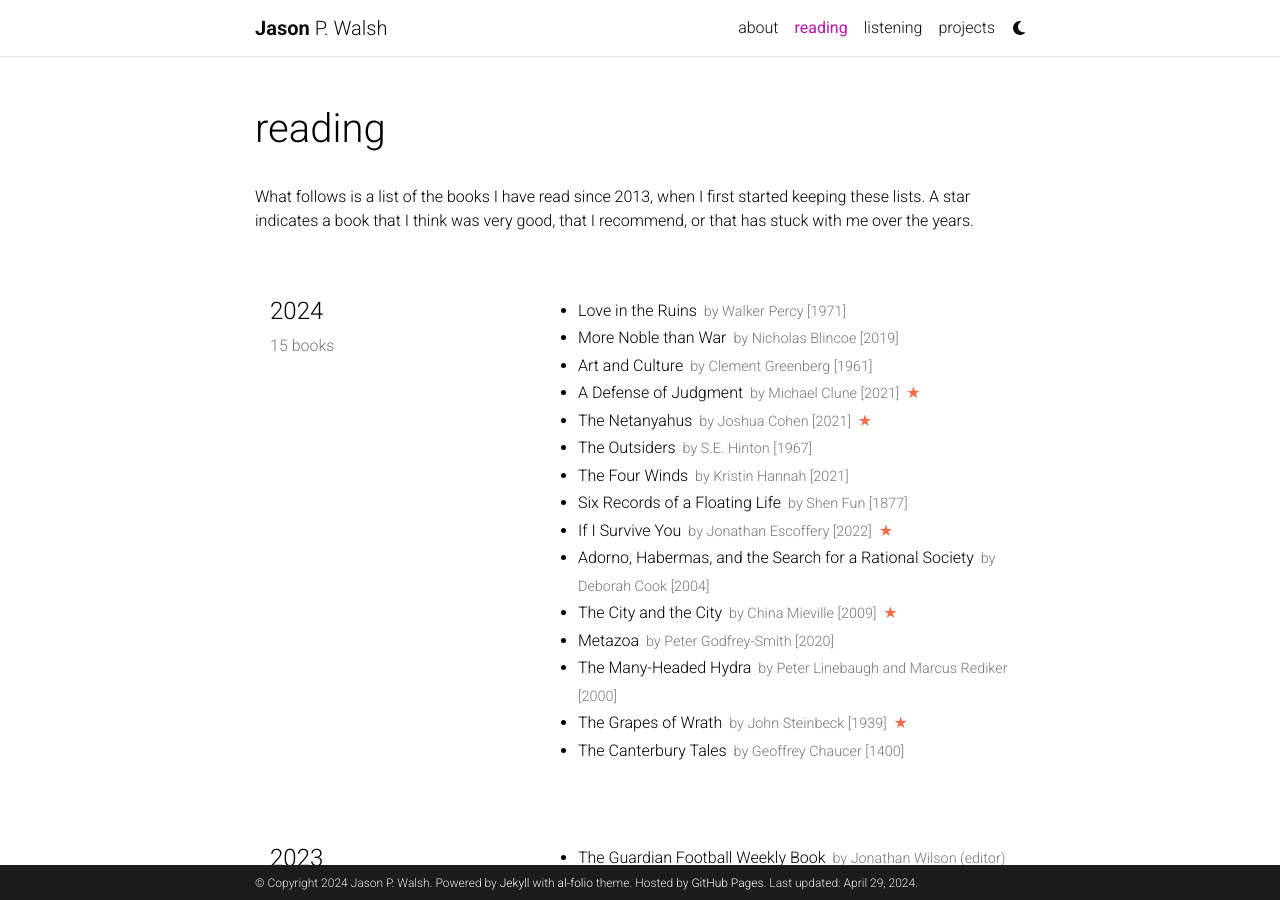
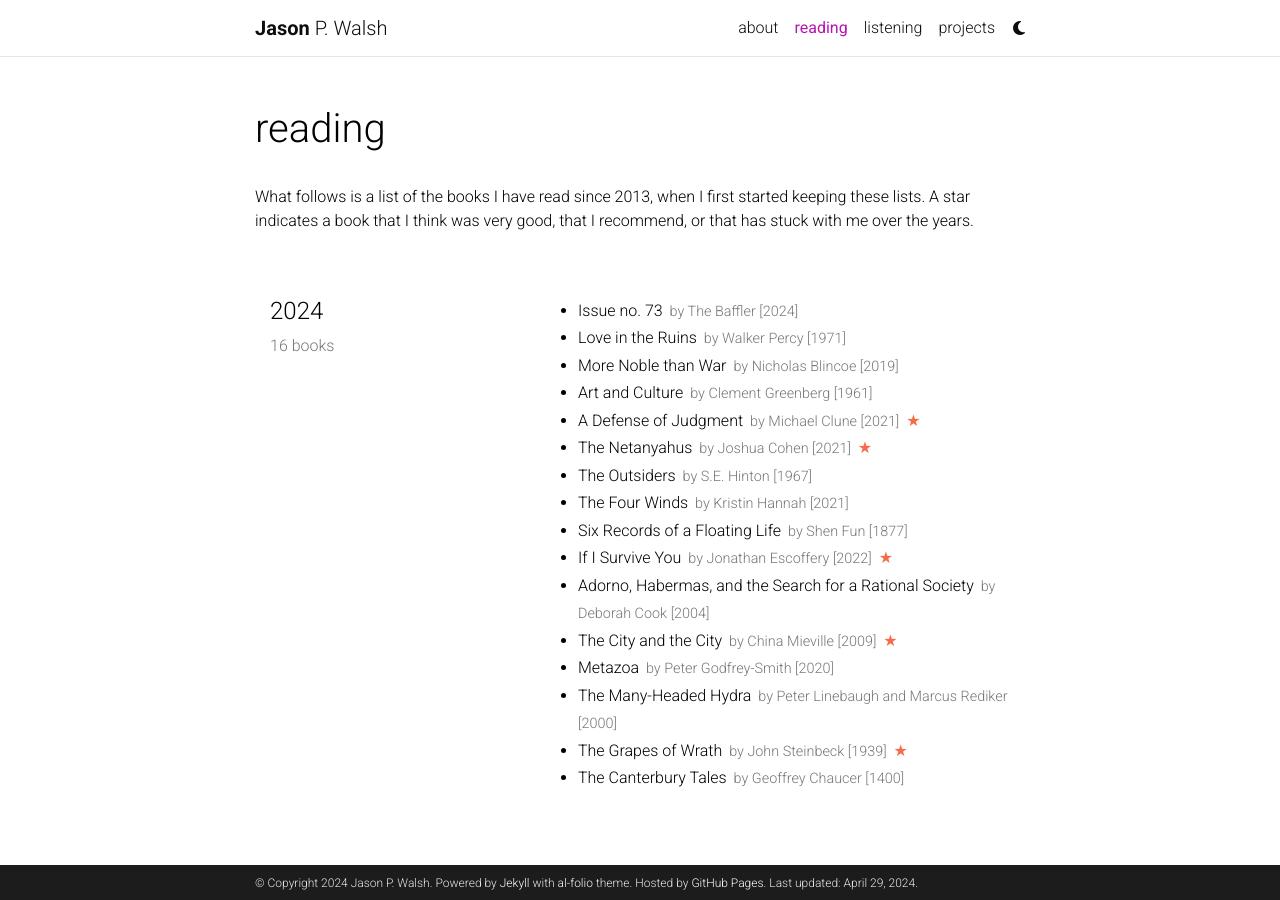
Before and after one commit to jwals23/jwals23.github.io, a Jekyll site: the page built from _pages/reading.md, in a window 1280 px wide and 900 px high. Built offline with Jekyll 4.4.1, drawn with Linux system fonts in a browser that asks for light colours; comment, search, counter and statistics services are not loaded; a style sheet for code colours, icons or effects is not loaded.

Commit message:
Adding Baffler issue

```diff
--- a/_data/reading.yml
+++ b/_data/reading.yml
@@ -1,6 +1,10 @@
 list:
   - year: "2024"
     books:
+      - title: Issue no. 73
+        author: The Baffler
+        year: 2024
+
       - title: Love in the Ruins
         author: Walker Percy
         year: 1971
```
